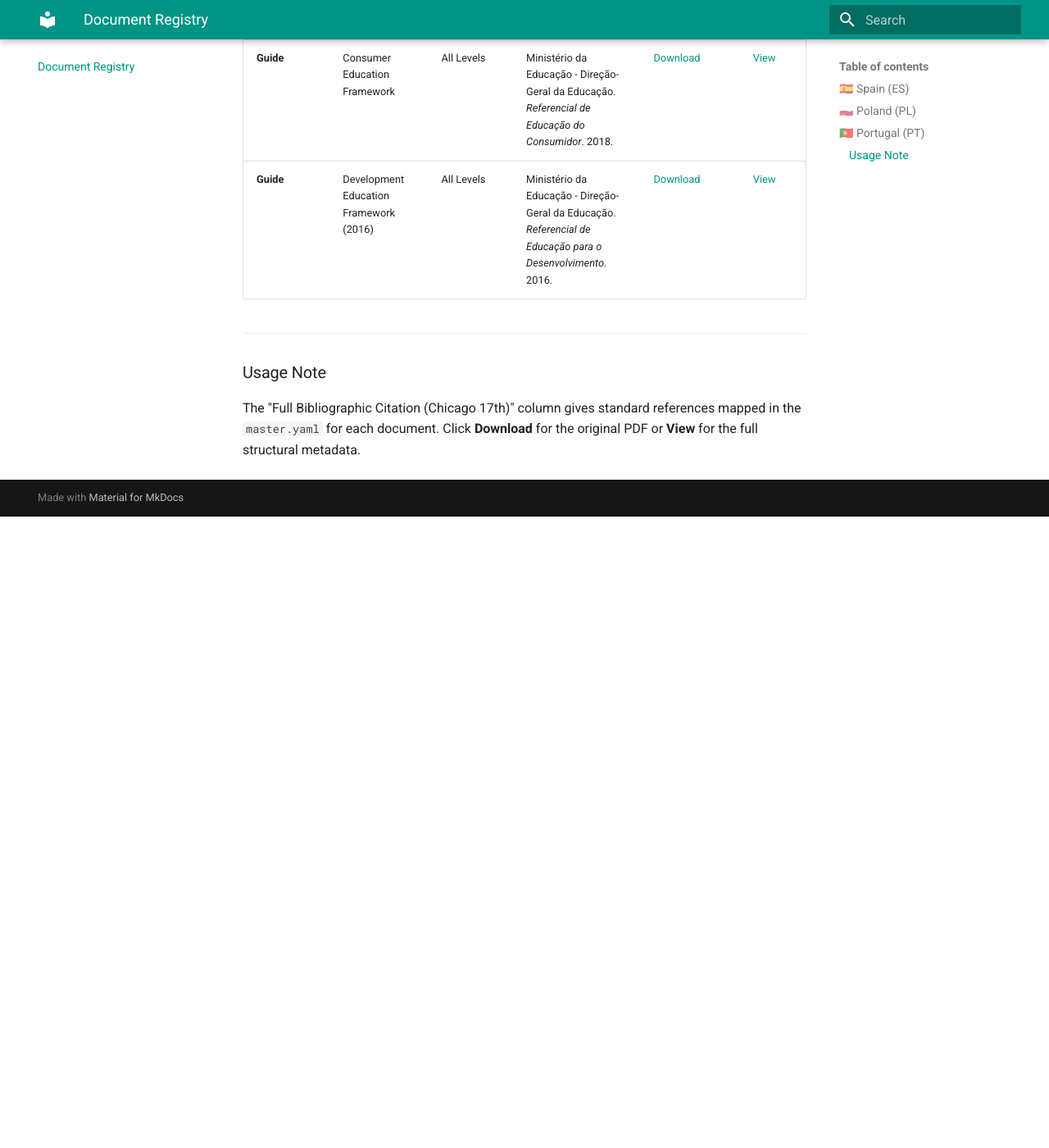
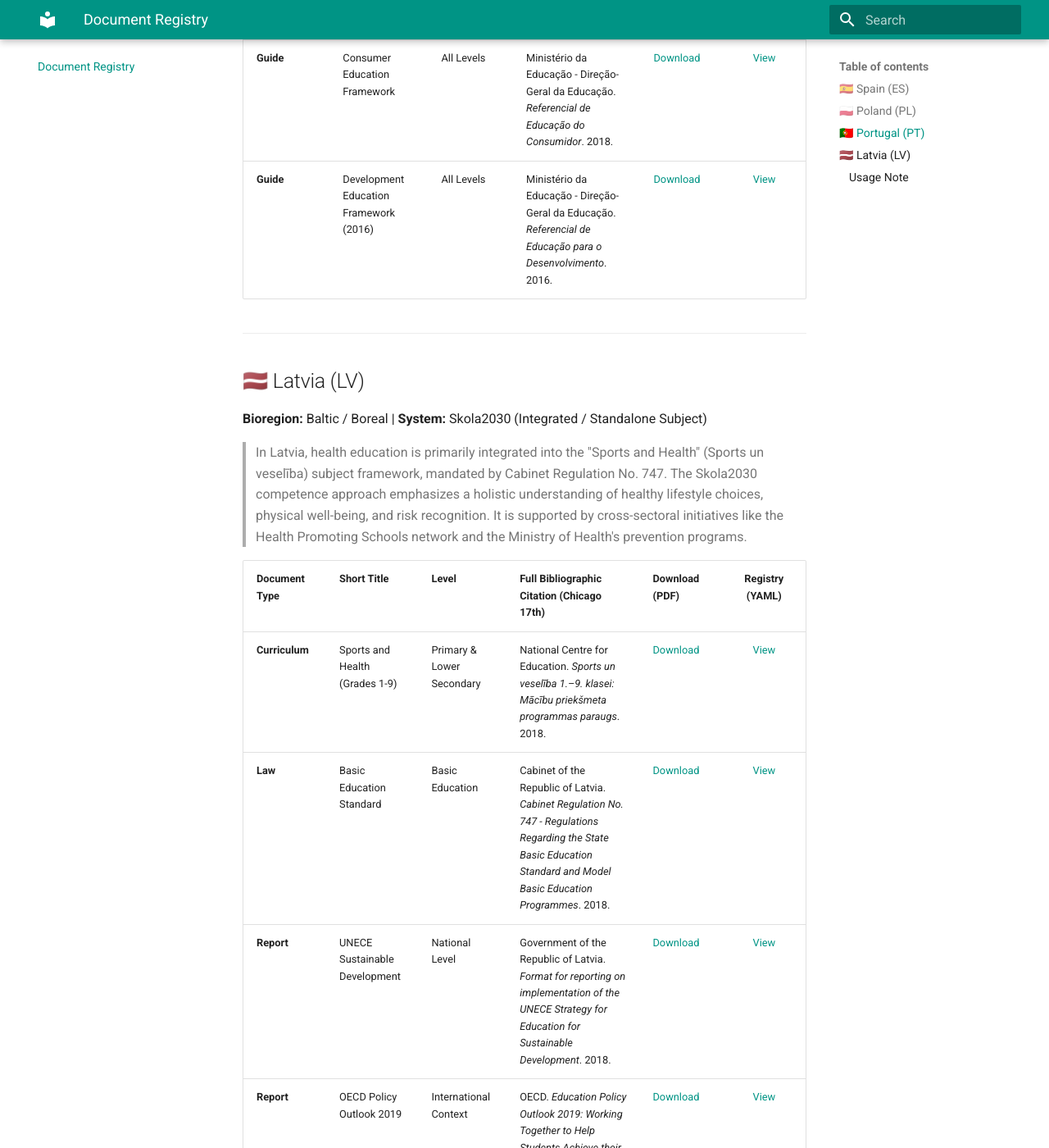
Before and after one commit to krzyworzeka-svg/EU-Health-Ed-Repository, an MkDocs documentation site: the page built from docs/registry.md, in a window 1280 px wide and 1400 px high, scrolled down 4897 px. Shown: the whole window at 82% size. Built offline with MkDocs 1.6.1 and Material for MkDocs 9.7.7, drawn with Linux system fonts in a browser that asks for light colours; before the commit the page ends 5527 px from its top, so only the background shows below that; some of the changed text lies outside the part shown.

Commit message:
docs: add Latvia (LV) to the document registry

```diff
--- a/docs/registry.md
+++ b/docs/registry.md
@@ -52,6 +52,23 @@ This registry provides direct access to both the **normalization metadata** and
 | **Guide** | Consumer Education Framework | All Levels | Ministério da Educação - Direção-Geral da Educação. *Referencial de Educação do Consumidor*. 2018. | [Download](https://github.com/krzyworzeka-svg/EU-Health-Ed-Repository/raw/main/data/PT/sources/PT_2018_Guide_Consumer.pdf) | [View](https://raw.githubusercontent.com/krzyworzeka-svg/EU-Health-Ed-Repository/main/data/PT/master.yaml) |
 | **Guide** | Development Education Framework (2016) | All Levels | Ministério da Educação - Direção-Geral da Educação. *Referencial de Educação para o Desenvolvimento*. 2016. | [Download](https://github.com/krzyworzeka-svg/EU-Health-Ed-Repository/raw/main/data/PT/sources/PT_2016_Guide_Development.pdf) | [View](https://raw.githubusercontent.com/krzyworzeka-svg/EU-Health-Ed-Repository/main/data/PT/master.yaml) |
 
+
+---
+
+## 🇱🇻 Latvia (LV)
+**Bioregion:** Baltic / Boreal | **System:** Skola2030 (Integrated / Standalone Subject)
+
+> In Latvia, health education is primarily integrated into the "Sports and Health" (Sports un veselība) subject framework, mandated by Cabinet Regulation No. 747. The Skola2030 competence approach emphasizes a holistic understanding of healthy lifestyle choices, physical well-being, and risk recognition. It is supported by cross-sectoral initiatives like the Health Promoting Schools network and the Ministry of Health's prevention programs.
+
+| Document Type | Short Title | Level | Full Bibliographic Citation (Chicago 17th) | Download (PDF) | Registry (YAML) |
+| :--- | :--- | :--- | :--- | :--- | :---: |
+| **Curriculum** | Sports and Health (Grades 1-9) | Primary & Lower Secondary | National Centre for Education. *Sports un veselība 1.–9. klasei: Mācību priekšmeta programmas paraugs*. 2018. | [Download](https://github.com/krzyworzeka-svg/EU-Health-Ed-Repository/raw/main/data/LV/sources/LV_2018_Curriculum_Sports_Health_1_9.pdf) | [View](https://raw.githubusercontent.com/krzyworzeka-svg/EU-Health-Ed-Repository/main/data/LV/master.yaml) |
+| **Law** | Basic Education Standard | Basic Education | Cabinet of the Republic of Latvia. *Cabinet Regulation No. 747 - Regulations Regarding the State Basic Education Standard and Model Basic Education Programmes*. 2018. | [Download](https://github.com/krzyworzeka-svg/EU-Health-Ed-Repository/raw/main/data/LV/sources/LV_2018_Law_Basic_Education_Standard.docx) | [View](https://raw.githubusercontent.com/krzyworzeka-svg/EU-Health-Ed-Repository/main/data/LV/master.yaml) |
+| **Report** | UNECE Sustainable Development | National Level | Government of the Republic of Latvia. *Format for reporting on implementation of the UNECE Strategy for Education for Sustainable Development*. 2018. | [Download](https://github.com/krzyworzeka-svg/EU-Health-Ed-Repository/raw/main/data/LV/sources/LV_2018_Report_UNECE_Sustainable_Development.pdf) | [View](https://raw.githubusercontent.com/krzyworzeka-svg/EU-Health-Ed-Repository/main/data/LV/master.yaml) |
+| **Report** | OECD Policy Outlook 2019 | International Context | OECD. *Education Policy Outlook 2019: Working Together to Help Students Achieve their Potential*. 2019. | [Download](https://github.com/krzyworzeka-svg/EU-Health-Ed-Repository/raw/main/data/LV/sources/LV_2019_Report_OECD_Policy_Outlook.pdf) | [View](https://raw.githubusercontent.com/krzyworzeka-svg/EU-Health-Ed-Repository/main/data/LV/master.yaml) |
+| **Curriculum** | Skola2030 Health Outcomes | Grades 3, 6, 9 | National Centre for Education. *Veselības un fiziskās aktivitātes mācību joma: Plānotie skolēnam sasniedzamie rezultāti pamatizglītības standartā, beidzot 3., 6. un 9. klasi*. 2018. | [Download](https://github.com/krzyworzeka-svg/EU-Health-Ed-Repository/raw/main/data/LV/sources/LV_2018_Curriculum_Skola2030_Outcomes.pdf) | [View](https://raw.githubusercontent.com/krzyworzeka-svg/EU-Health-Ed-Repository/main/data/LV/master.yaml) |
+| **Report** | Eurydice Single Structure | Basic Curriculum | State Education Development Agency. *Teaching and learning in single-structure education*. 2018. | [Download](https://github.com/krzyworzeka-svg/EU-Health-Ed-Repository/raw/main/data/LV/sources/LV_2018_Report_Eurydice_Single_Structure.pdf) | [View](https://raw.githubusercontent.com/krzyworzeka-svg/EU-Health-Ed-Repository/main/data/LV/master.yaml) |
+
 ---
 ### Usage Note
 The "Full Bibliographic Citation (Chicago 17th)" column gives standard references mapped in the `master.yaml` for each document. Click **Download** for the original PDF or **View** for the full structural metadata.
```
